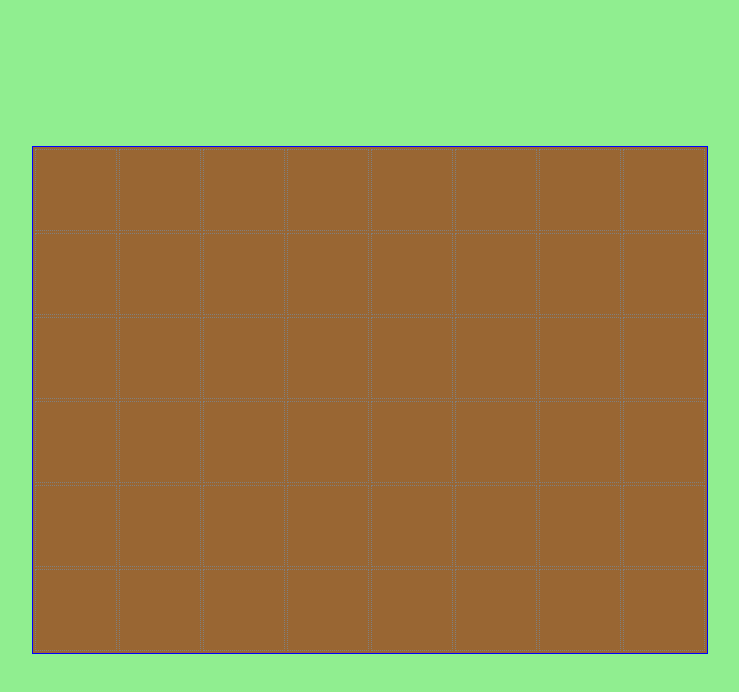
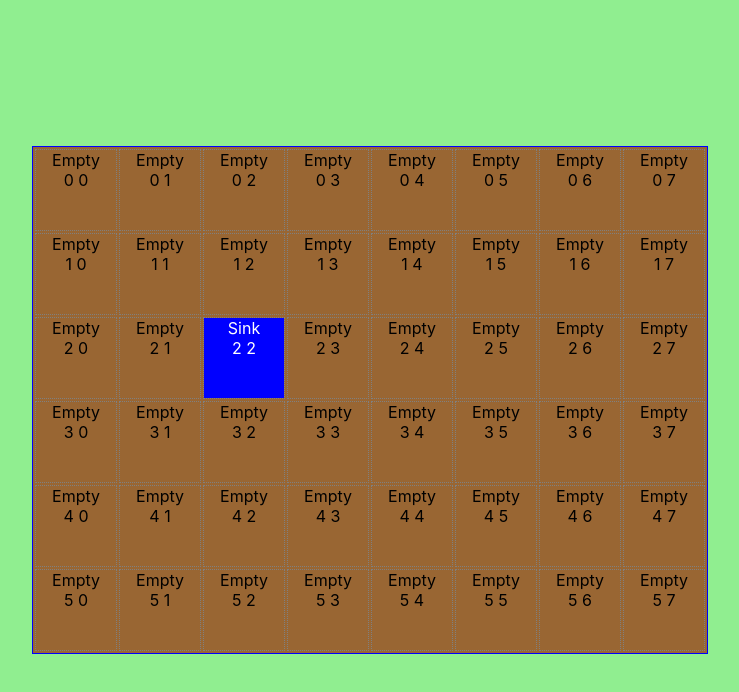
Before and after one commit to addison-grant/sweat-equity-2, a React (Create React App) app: page / in a window 1280 px wide. Shown: the top 692 px of the page, without its empty margins (270-1009 px from the left). Built offline with nearby package versions, Linux system fonts and the light colour scheme.

Commit message:
Get components displaying in the grid

```diff
--- a/src/App.js
+++ b/src/App.js
@@ -3,11 +3,58 @@ import React, { Component } from 'react';
 import './App.css';
 import House from './components/House.js';
 
+class Empty extends Component {
+  render() {
+    return (
+      <div className="Empty">
+        Empty<br/>{this.props.row} {this.props.column}
+      </div>
+    );
+  }
+}
+
+class Sink extends Component {
+  render() {
+    return (
+      <div className="Sink">
+        Sink<br/>{this.props.row} {this.props.column}
+      </div>
+    );
+  }
+}
+
 class App extends Component {
+  constructor(props) {
+    super(props);
+
+    this.state = {
+      rows: 6,
+      columns: 8,
+      items: {
+      }
+    }
+
+    const that = this;
+
+    function addItem(row, column, Component) {
+      that.state.items[row][column] = <Component row={row} column={column} />;
+    }
+
+    for (let row = 0; row < this.state.rows; ++row) {
+      this.state.items[row] = {};
+      for (let column = 0; column < this.state.columns; ++column) {
+        //this.state.items[row][column] = null;
+        addItem(row, column, Empty);
+      }
+    }
+
+    //this.state.items[2][1] = <Sink row={2} column={1} />;
+    addItem(2, 2, Sink);
+  }
   render() {
     return (
       <div className="App">
-        <House numRows={6} numColumns={8} />
+        <House numRows={6} numColumns={8} items={this.state.items} />
       </div>
     );
   }
--- a/src/components/House.css
+++ b/src/components/House.css
@@ -24,3 +24,13 @@
   justify-content: center;
   align-items: center;
 }
+
+.House-cell div {
+   height: 100%;
+   width: 100%;
+}
+
+.Sink {
+  background-color: blue;
+  color: white;
+}
--- a/src/components/House.js
+++ b/src/components/House.js
@@ -2,16 +2,17 @@ import React from 'react';
 import './House.css';
 class House extends React.Component {
   render() {
-    const columns = [...Array(this.props.numColumns).keys()];
-    const rows = [...Array(this.props.numRows).keys()];
+    const rowKeys = Object.keys(this.props.items);
     return (
       <div className='House-plot'>
         <table className='House-main'>
           <tbody>
-            {rows.map((rowKey) =>
+            {rowKeys.map((rowKey) =>
               <tr key={rowKey}>
-                {columns.map((columnKey) =>
-                  <td key={columnKey} className='House-cell'></td>
+                {Object.keys(this.props.items[rowKey]).map((columnKey) =>
+                  <td key={columnKey} className='House-cell'>
+                    {this.props.items[rowKey][columnKey]}
+                  </td>
                 )}
               </tr>
             )}
```
